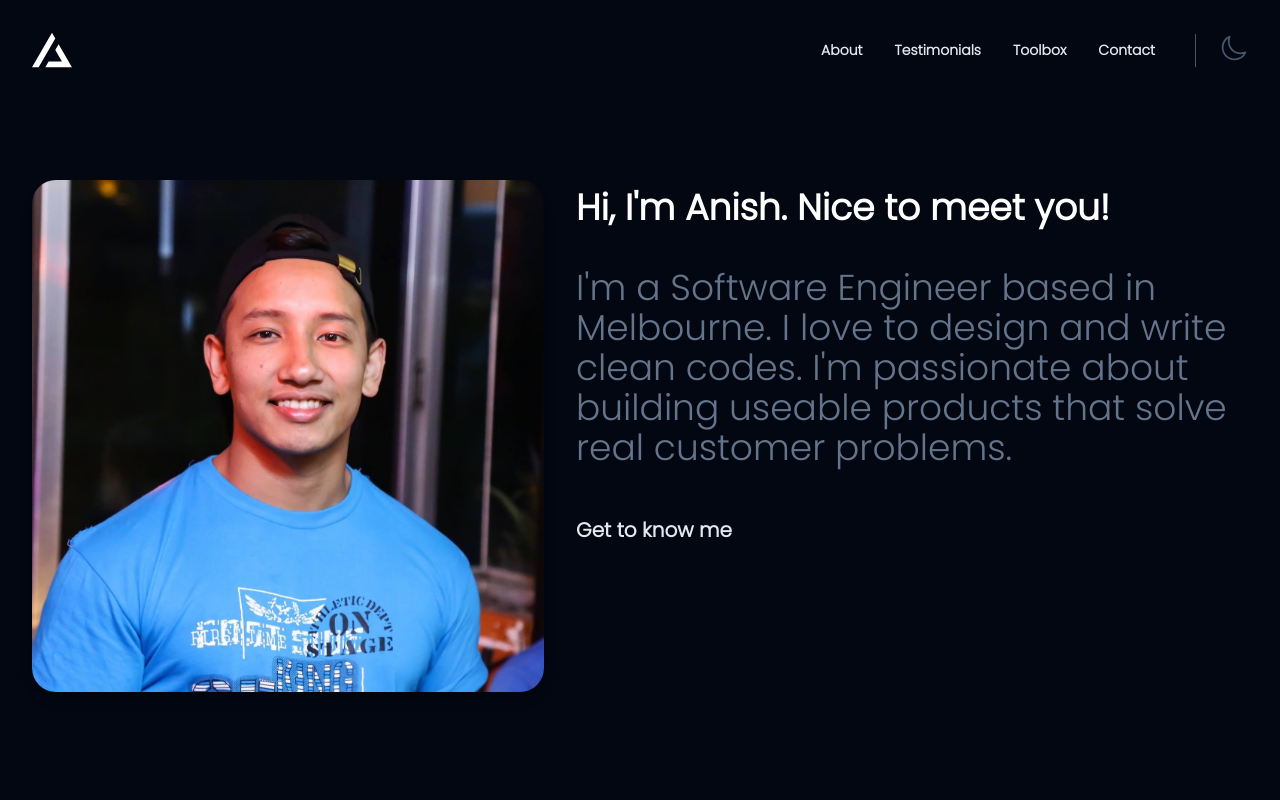
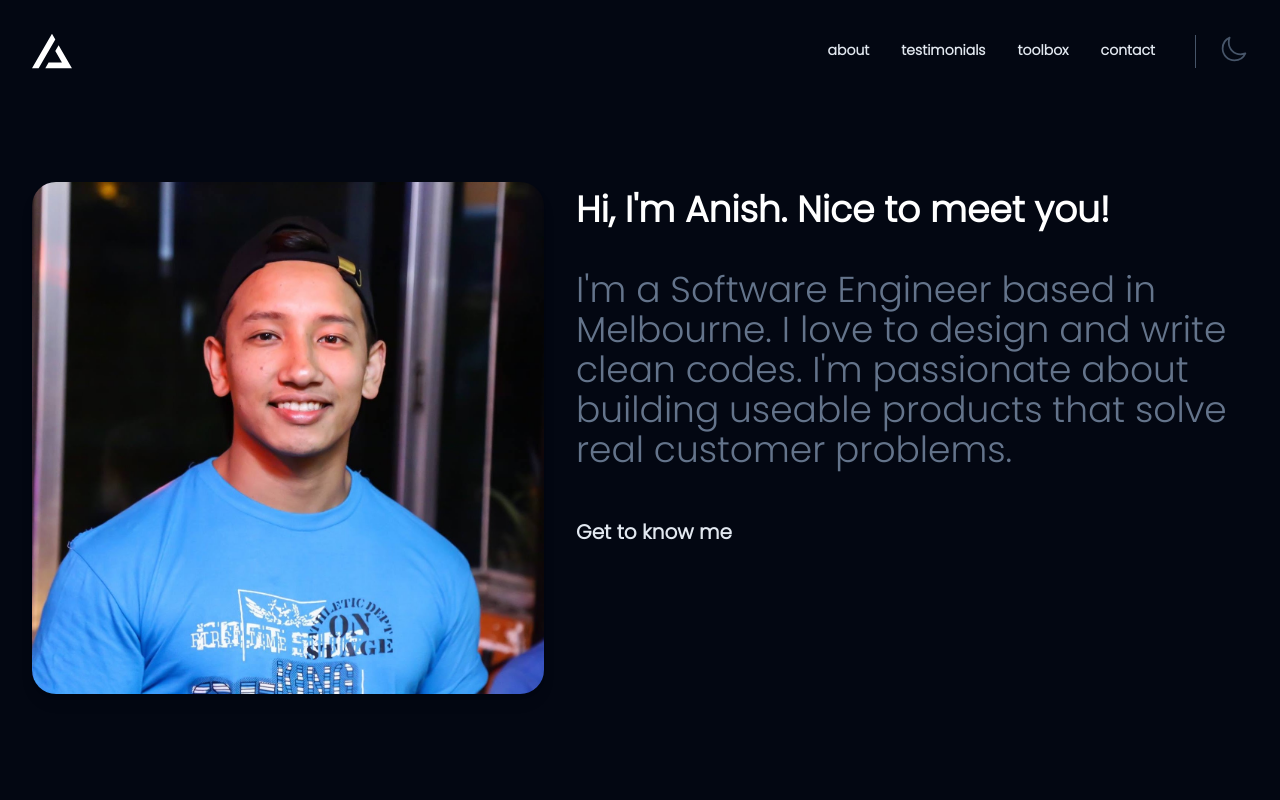
Before and after one commit to ooanishoo/ooanishoo, a Next.js app: page / in a window 1280 px wide. Shown: the top 800 px of the page. Built offline with nearby package versions, Linux system fonts and the light colour scheme.

Commit message:
style(Nav): update navigations styles to show active link

```diff
--- a/src/app/components/Nav.tsx
+++ b/src/app/components/Nav.tsx
@@ -5,6 +5,7 @@ import ToogleThemeButton from './ToggleThemeButton'
 import { useTheme } from 'next-themes'
 import { useEffect, useState } from 'react'
 import { LogoIcon } from './CustomIcons'
+import { usePathname } from 'next/navigation'
 
 interface INavigation {
   title: string
@@ -12,19 +13,23 @@ interface INavigation {
 }
 const NAVIGATIONS: INavigation[] = [
   {
-    title: 'About',
+    title: 'home',
+    link: '/',
+  },
+  {
+    title: 'about',
     link: '/about',
   },
   {
-    title: 'Testimonials',
+    title: 'testimonials',
     link: '/testimonials',
   },
   {
-    title: 'Toolbox',
+    title: 'toolbox',
     link: '/uses',
   },
   {
-    title: 'Contact',
+    title: 'contact',
     link: '/contact',
   },
 ]
@@ -52,6 +57,7 @@ export const Nav = () => {
   const [isNavHidden, setIsNavHidden] = useState(true)
 
   const handleOnClick = () => setIsNavHidden(!isNavHidden)
+  const pathname = usePathname()
 
   return (
     <nav className="flex flex-wrap items-center justify-between gap-6 px-4 pt-6 text-slate-700 dark:text-slate-200 sm:px-6 lg:px-8">
@@ -67,19 +73,26 @@ export const Nav = () => {
         }`}
       >
         <ul className="pt-4 text-center  md:flex md:justify-between md:pt-0">
-          <li className="block py-2 hover:text-sky-500 dark:hover:text-sky-400  md:hidden md:p-4">
-            <Link href={'/'} onClick={handleOnClick}>
-              Home
-            </Link>
-          </li>
           {NAVIGATIONS.map((nav, _index) => (
             <li
               key={_index}
-              className="block py-2 hover:text-sky-500  dark:hover:text-sky-400 md:p-4"
+              className={`
+              group
+              block py-2
+              transition duration-300  md:p-4 ${
+                pathname === nav.link && 'text-sky-500'
+              }
+              ${nav.link === '/' && 'md:hidden'}
+              `}
             >
               <Link href={nav.link} onClick={handleOnClick}>
                 {nav.title}
               </Link>
+              <span
+                className={`block h-0.5 max-w-0 bg-sky-600 transition-all duration-500  group-hover:max-w-[40px] ${
+                  pathname === nav.link && 'bg-white dark:bg-gray-950'
+                }`}
+              />
             </li>
           ))}
           <li className="block py-2 hover:text-sky-500 dark:hover:text-sky-400  md:hidden md:p-4">
```
